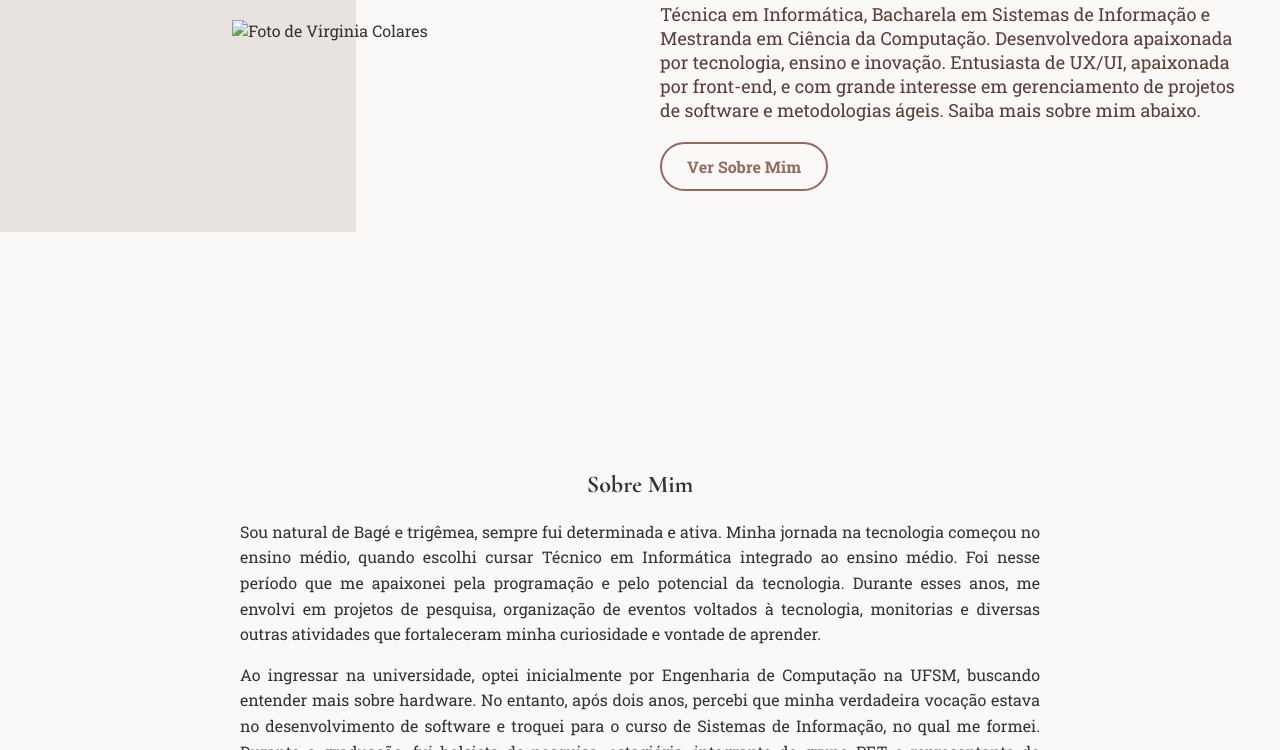
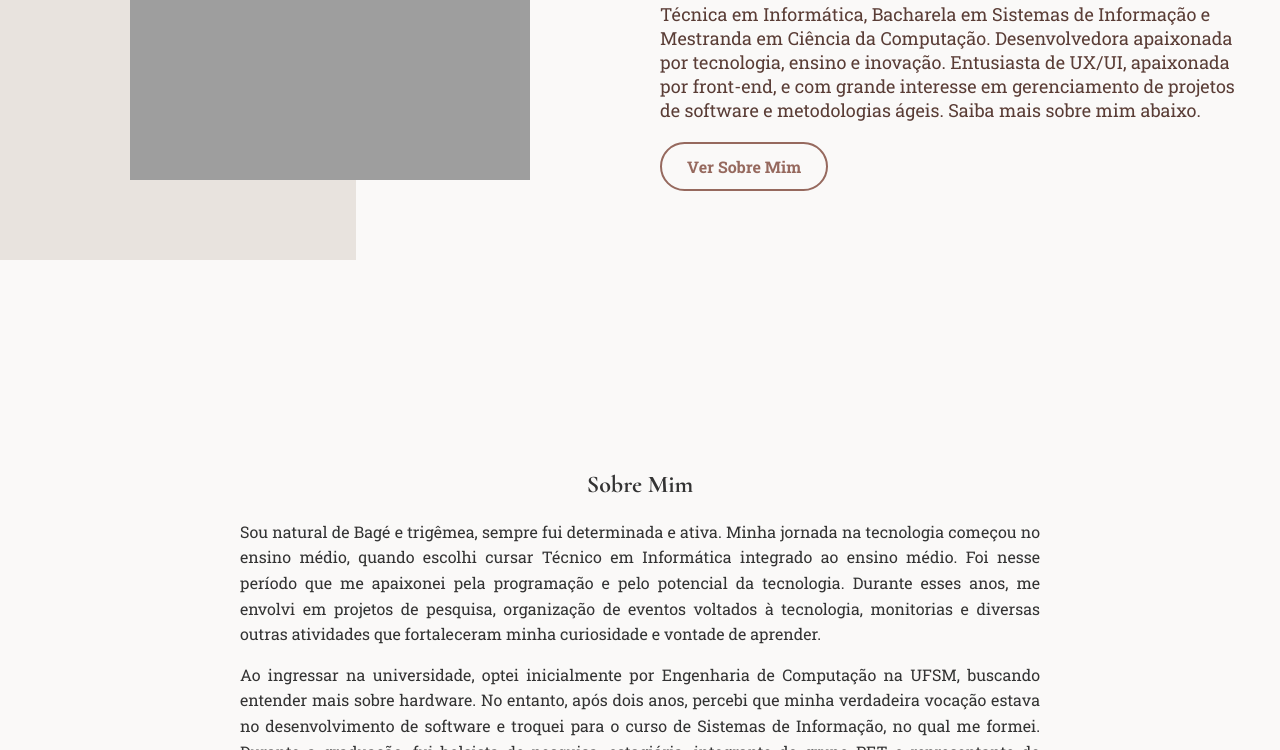
Before and after one commit to vmcolares/virginia-colares, a plain HTML site: page index.html in a window 1280 px wide. Shown: the part 350-1100 px from the top of the page. Drawn offline with Linux system fonts and the light colour scheme; the site is published under a folder, as on GitHub Pages, so addresses that start at the root find nothing; a web font is replaced by a local one.

Commit message:
Update src img

```diff
--- a/index.html
+++ b/index.html
@@ -36,7 +36,7 @@
                 <a id="ver-sobre-mim" class="btn">Ver Sobre Mim</a>
             </div>
             <div class="hero-image">
-                <img src="/assets/images/virginia.png" alt="Foto de Virginia Colares">
+                <img src="assets/images/virginia.png" alt="Foto de Virginia Colares">
             </div>
         </div>
     </section>
```
